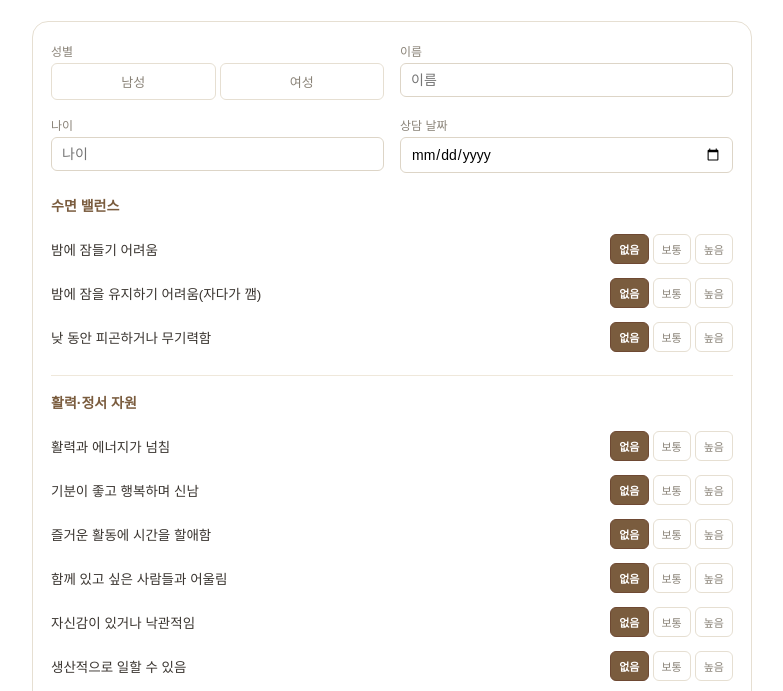
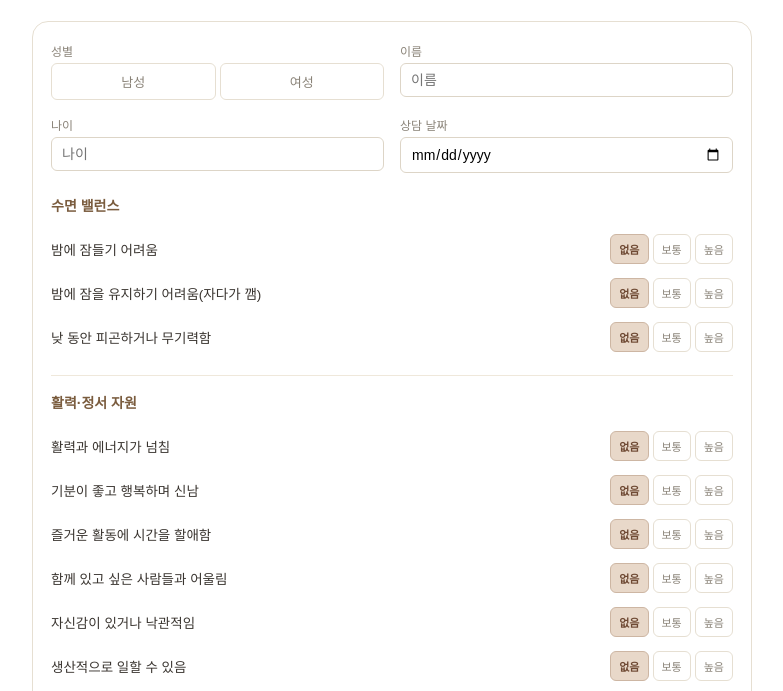
Before and after one commit to msj4211/0723-, a website: page ear-check/index.html in a window 1280 px wide. Shown: the part 109-800 px from the top of the page, without its empty margins (248-1031 px from the left). Drawn offline with Linux system fonts and the light colour scheme.

Commit message:
Update selected option button color on ear balance check
Change .opt-btn.active background/border/text color to a warm
tan-brown scheme (#E8D8C9 bg, #CDB6A3 border, #6E4933 text) on the
ear-check symptom severity buttons.

```diff
--- a/ear-check/index.html
+++ b/ear-check/index.html
@@ -100,7 +100,7 @@
   .opt-btn:hover { background: #FBF8F2; border-color: #7A5C3E; color: #2E2A26; }
   .opt-btn:focus-visible { outline: 3px solid rgba(122, 92, 62, 0.3); outline-offset: 2px; }
   .opt-btn.active {
-    background: #7A5C3E; border-color: #6E4933; color: #FFFFFF; font-weight: 700;
+    background: #E8D8C9; border-color: #CDB6A3; color: #6E4933; font-weight: 700;
   }
 
   .calc-btn {
```
